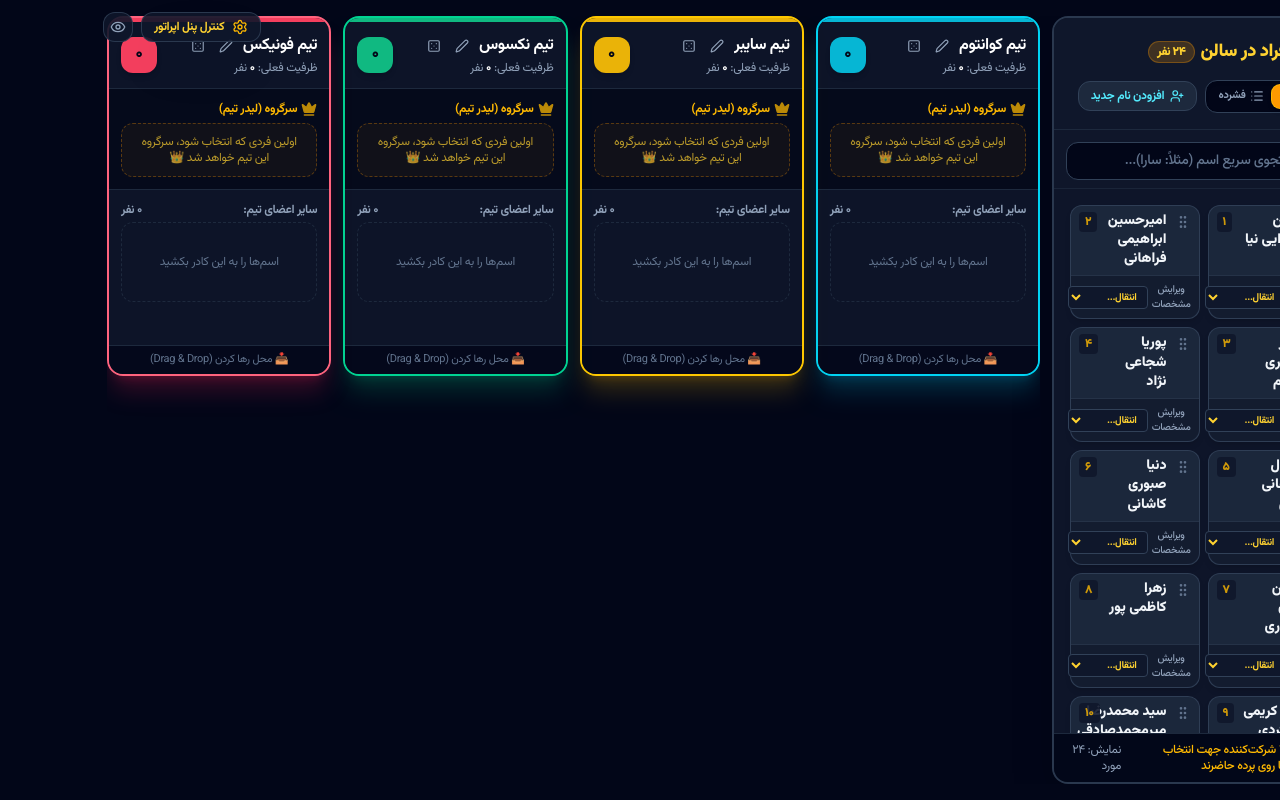
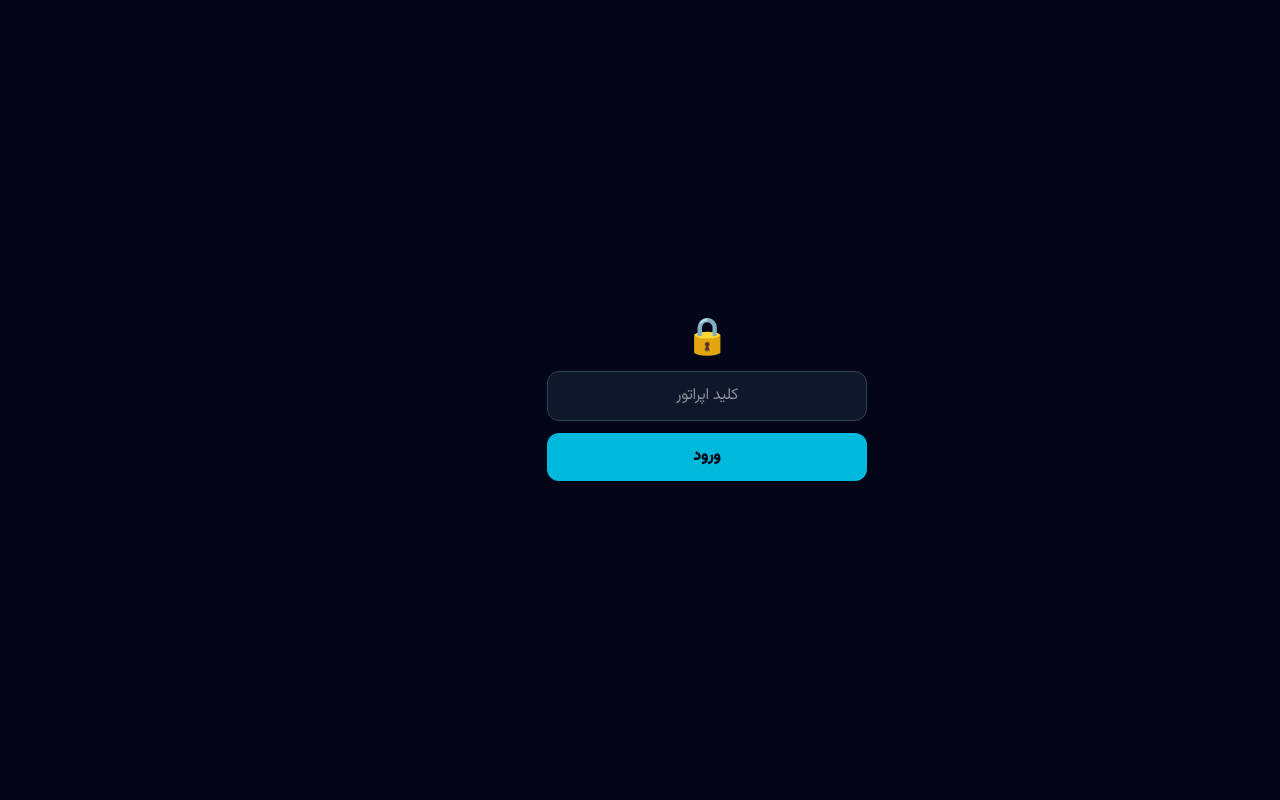
Before and after one commit to mshq78/team-score, a React (Vite) app: page / in a window 1280 px wide. Built offline with nearby package versions, Linux system fonts and the light colour scheme.

Commit message:
Operator app is shown only with a valid admin key; judges and the public results page keep their own links
Co-Authored-By: Claude Sonnet 5.5 <noreply@anthropic.com>
Claude-Session: https://claude.ai/code/session_01LSKynXEi9p48rXfUqWFxug

```diff
--- /dev/null
+++ b/src/components/AdminGate.tsx
@@ -0,0 +1,109 @@
+import React, { useEffect, useState } from 'react';
+import { syncEngine } from '../sync/engine';
+import { useSyncStatus } from './SyncBadge';
+
+const ADMIN_KEY_STORAGE = 'teamkeshi_admin_key';
+const VERIFIED_STORAGE = 'teamkeshi_admin_verified';
+
+const lsGet = (k: string) => {
+  try {
+    return localStorage.getItem(k);
+  } catch {
+    return null;
+  }
+};
+const lsSet = (k: string, v: string | null) => {
+  try {
+    if (v === null) localStorage.removeItem(k);
+    else localStorage.setItem(k, v);
+  } catch {
+    // storage unavailable
+  }
+};
+
+type Gate = 'checking' | 'open' | 'locked' | 'unreachable';
+
+/**
+ * Shows the operator app only to someone holding the admin key (opened once with ?admin=KEY,
+ * or typed below). Without a valid key nothing of the app or its data is rendered.
+ * A key the server has already accepted keeps working without a connection.
+ */
+export const AdminGate: React.FC<{ children: React.ReactNode }> = ({ children }) => {
+  const [gate, setGate] = useState<Gate>(syncEngine.role === 'admin' ? 'checking' : 'locked');
+  const status = useSyncStatus();
+
+  useEffect(() => {
+    const key = lsGet(ADMIN_KEY_STORAGE);
+    if (syncEngine.role !== 'admin' || !key) return setGate('locked');
+    let cancelled = false;
+    const controller = new AbortController();
+    const timer = setTimeout(() => controller.abort(), 8000);
+    fetch('/api/events', { headers: { 'X-Admin-Key': key }, cache: 'no-store', signal: controller.signal })
+      .then((res) => {
+        if (cancelled) return;
+        if (res.status === 401) {
+          lsSet(ADMIN_KEY_STORAGE, null);
+          lsSet(VERIFIED_STORAGE, null);
+          setGate('locked');
+        } else if (res.ok) {
+          lsSet(VERIFIED_STORAGE, '1');
+          setGate('open');
+        } else {
+          setGate(lsGet(VERIFIED_STORAGE) === '1' ? 'open' : 'unreachable');
+        }
+      })
+      .catch(() => {
+        // no connection: a key accepted earlier still opens the (offline-first) app
+        if (!cancelled) setGate(lsGet(VERIFIED_STORAGE) === '1' ? 'open' : 'unreachable');
+      })
+      .finally(() => clearTimeout(timer));
+    return () => {
+      cancelled = true;
+      clearTimeout(timer);
+    };
+  }, []);
+
+  // The key was changed on the server while the app was open
+  useEffect(() => {
+    if (gate === 'open' && status.phase === 'unauthorized') {
+      lsSet(ADMIN_KEY_STORAGE, null);
+      lsSet(VERIFIED_STORAGE, null);
+      setGate('locked');
+    }
+  }, [gate, status.phase]);
+
+  if (gate === 'open') return <>{children}</>;
+  if (gate === 'checking') return <div className="min-h-screen bg-slate-950" />;
+  return <Locked unreachable={gate === 'unreachable'} />;
+};
+
+const Locked: React.FC<{ unreachable: boolean }> = ({ unreachable }) => {
+  const [value, setValue] = useState('');
+  const submit = (e: React.FormEvent) => {
+    e.preventDefault();
+    if (!value.trim()) return;
+    lsSet(ADMIN_KEY_STORAGE, value.trim());
+    lsSet(VERIFIED_STORAGE, null);
+    window.location.replace(window.location.pathname);
+  };
+  return (
+    <div dir="rtl" className="min-h-screen bg-slate-950 text-slate-100 font-['Vazirmatn',sans-serif] flex items-center justify-center p-6">
+      <form onSubmit={submit} className="w-full max-w-xs space-y-3 text-center">
+        <div className="text-4xl">🔒</div>
+        {unreachable && <p className="text-xs text-amber-300">اتصال به سرور برقرار نشد؛ اینترنت را بررسی و دوباره تلاش کنید.</p>}
+        <input
+          type="password"
+          dir="ltr"
+          autoComplete="off"
+          value={value}
+          onChange={(e) => setValue(e.target.value)}
+          placeholder="کلید اپراتور"
+          className="w-full bg-slate-900 border border-slate-700 rounded-xl px-4 py-3 text-center text-white focus:outline-none focus:border-cyan-500"
+        />
+        <button type="submit" className="w-full py-3 rounded-xl bg-cyan-500 text-slate-950 font-black cursor-pointer">
+          ورود
+        </button>
+      </form>
+    </div>
+  );
+};
--- a/src/main.tsx
+++ b/src/main.tsx
@@ -7,16 +7,27 @@ import '@fontsource/vazirmatn/800.css';
 import '@fontsource/vazirmatn/900.css';
 import App from './App.tsx';
 import { PublicResults } from './components/PublicResults.tsx';
+import { AdminGate } from './components/AdminGate.tsx';
 import './index.css';
 import { IS_OFFLINE } from './offline/flag';
 
 // Public results link: /?results=<token>[&event=<id>] shows a read-only page and nothing else
 const query = new URLSearchParams(window.location.search);
 const resultsToken = IS_OFFLINE ? null : query.get('results');
+// Judges open ?judge=1 (they sign in with their own code); the offline file is a local app. Everything else needs the admin key.
+const isJudgeLink = query.get('judge') === '1';
 
 createRoot(document.getElementById('root')!).render(
   <StrictMode>
-    {resultsToken ? <PublicResults token={resultsToken} eventId={query.get('event') || 'default'} /> : <App />}
+    {resultsToken ? (
+      <PublicResults token={resultsToken} eventId={query.get('event') || 'default'} />
+    ) : IS_OFFLINE || isJudgeLink ? (
+      <App />
+    ) : (
+      <AdminGate>
+        <App />
+      </AdminGate>
+    )}
   </StrictMode>,
 );
 
```
Also changed, not shown: offline/Teamkeshi-Offline.html (+2 -2 lines).
